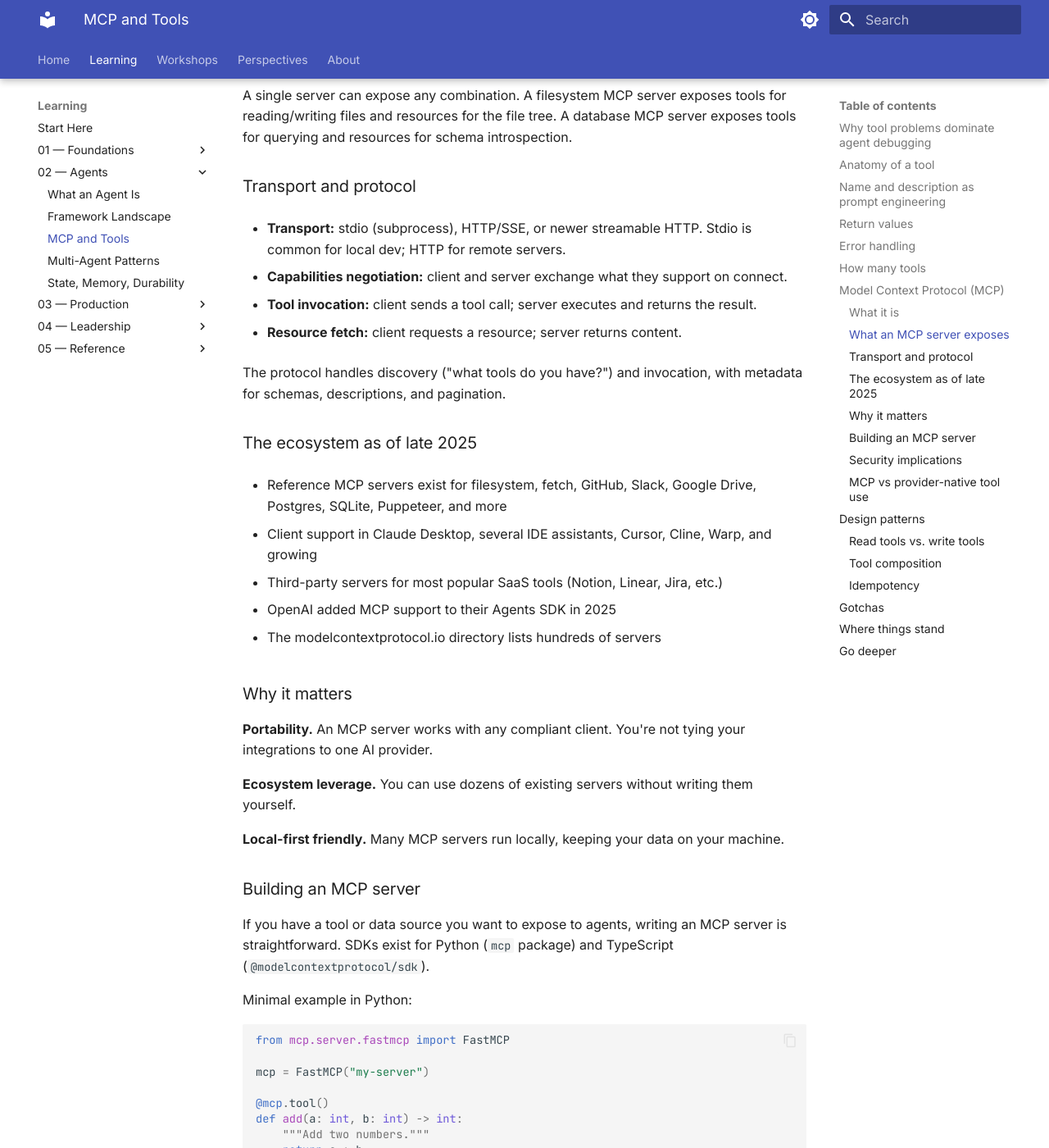
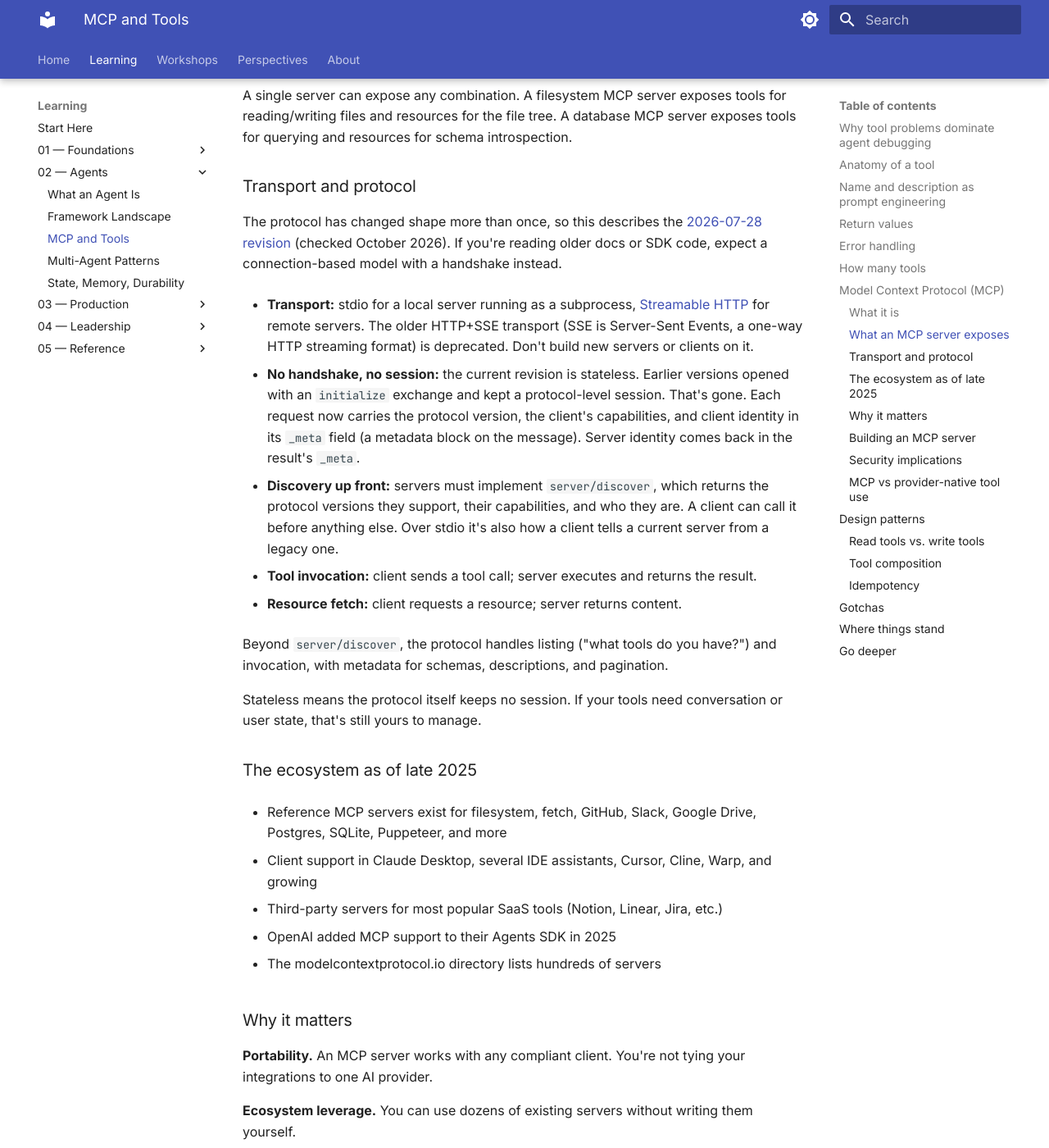
Before and after one commit to Jonathan34/ai-learning, an MkDocs documentation site: the page built from docs/02-agents/09-mcp-and-tools.md, in a window 1280 px wide and 1400 px high, scrolled down 4303 px. Shown: the whole window at 82% size. Built offline with MkDocs 1.6.1 and Material for MkDocs 9.7.7, drawn with Linux system fonts in a browser that asks for light colours; some of the changed text lies outside the part shown.

Commit message:
Integrate Research pass: Update MCP guidance to the 2026-07-28 protocol
Squashed from 2 commits on branch kaioken/ai-learning/run-1790871014996-0.

Kaioken-Run: run-1790871014996-0

```diff
--- a/docs/02-agents/09-mcp-and-tools.md
+++ b/docs/02-agents/09-mcp-and-tools.md
@@ -166,15 +166,21 @@ A single server can expose any combination. A filesystem MCP server exposes tool
 
 ### Transport and protocol
 
-- **Transport:** stdio (subprocess), HTTP/SSE, or newer streamable HTTP. Stdio is common for local dev; HTTP for remote servers.
+The protocol has changed shape more than once, so this describes the [2026-07-28 revision](https://modelcontextprotocol.io/specification/2026-07-28/changelog) (checked October 2026). If you're reading older docs or SDK code, expect a connection-based model with a handshake instead.
 
-- **Capabilities negotiation:** client and server exchange what they support on connect.
+- **Transport:** stdio for a local server running as a subprocess, [Streamable HTTP](https://modelcontextprotocol.io/specification/2026-07-28/basic/transports/streamable-http) for remote servers. The older HTTP+SSE transport (SSE is Server-Sent Events, a one-way HTTP streaming format) is deprecated. Don't build new servers or clients on it.
+
+- **No handshake, no session:** the current revision is stateless. Earlier versions opened with an `initialize` exchange and kept a protocol-level session. That's gone. Each request now carries the protocol version, the client's capabilities, and client identity in its `_meta` field (a metadata block on the message). Server identity comes back in the result's `_meta`.
+
+- **Discovery up front:** servers must implement `server/discover`, which returns the protocol versions they support, their capabilities, and who they are. A client can call it before anything else. Over stdio it's also how a client tells a current server from a legacy one.
 
 - **Tool invocation:** client sends a tool call; server executes and returns the result.
 
 - **Resource fetch:** client requests a resource; server returns content.
 
-The protocol handles discovery ("what tools do you have?") and invocation, with metadata for schemas, descriptions, and pagination.
+Beyond `server/discover`, the protocol handles listing ("what tools do you have?") and invocation, with metadata for schemas, descriptions, and pagination.
+
+Stateless means the protocol itself keeps no session. If your tools need conversation or user state, that's still yours to manage.
 
 ### The ecosystem as of late 2025
 
@@ -223,9 +229,9 @@ That's a working MCP server. Plug it into Claude Desktop and Claude can call `ad
 
 MCP lowers the bar to connecting tools to agents. That's good and dangerous.
 
-- **No default authentication or authorization.** Servers you run locally trust the client. Servers over HTTP need you to add auth yourself.
+- **Authorization is optional, not automatic.** Servers you run locally over stdio trust the client. For HTTP, MCP defines a [standardized OAuth-based authorization framework](https://modelcontextprotocol.io/specification/2025-11-25/basic/authorization). When you implement it, the spec requires access tokens bound to your server, audience validation (checking the token was issued for you), and no passing client tokens through to upstream APIs. But it's opt-in. Nothing protects an HTTP server until someone turns it on.
 
-- **Once connected, MCP tools are privileged.** The protocol doesn't enforce capability constraints; that's the application's job.
+- **OAuth doesn't decide what a tool may do.** These are separate pieces, and none of them is a permission system. Capabilities say which protocol features each side supports. Client identity in `_meta` says which client is talking. OAuth, when enabled, says the caller holds a valid token issued for your server. None of them says which tools that user or agent should be allowed to invoke. Least-privilege scopes, consent, per-tool policy, rate limits, and request validation are still the application's job. The [MCP security best practices](https://modelcontextprotocol.io/docs/tutorials/security/security_best_practices) page is a good checklist.
 
 - **Untrusted MCP servers are a supply chain risk.** Running a random MCP server from the community is like running a random script from the internet. Audit before adopting.
 
@@ -295,7 +301,7 @@ Tool design is mature as a discipline — the principles above are well-establis
 
 Watch for:
 
-- MCP security practices to formalize (auth, capability scoping)
+- MCP authorization adoption. The spec exists; whether servers and clients actually turn it on and scope it tightly is the open question
 
 - Tool schema standards to stabilize across providers
 
@@ -307,6 +313,10 @@ Watch for:
 
 - [modelcontextprotocol.io](https://modelcontextprotocol.io) — the official MCP spec and server directory
 
+- [MCP 2026-07-28 changelog](https://modelcontextprotocol.io/specification/2026-07-28/changelog) — what changed in the stateless revision: no handshake, no sessions, `server/discover`, per-request metadata
+
+- [MCP authorization spec](https://modelcontextprotocol.io/specification/2025-11-25/basic/authorization) and [security best practices](https://modelcontextprotocol.io/docs/tutorials/security/security_best_practices) — read both before exposing a server over HTTP
+
 - [Anthropic's "Tool use with Claude" docs](https://docs.anthropic.com/en/docs/build-with-claude/tool-use) — practical patterns that apply to any LLM
 
 - [MCP source code on GitHub](https://github.com/modelcontextprotocol) — reading the SDK source is one of the best ways to understand the protocol
```
Also changed, not shown: docs/reference/gotchas-consolidated.md (+1 -1 lines).
